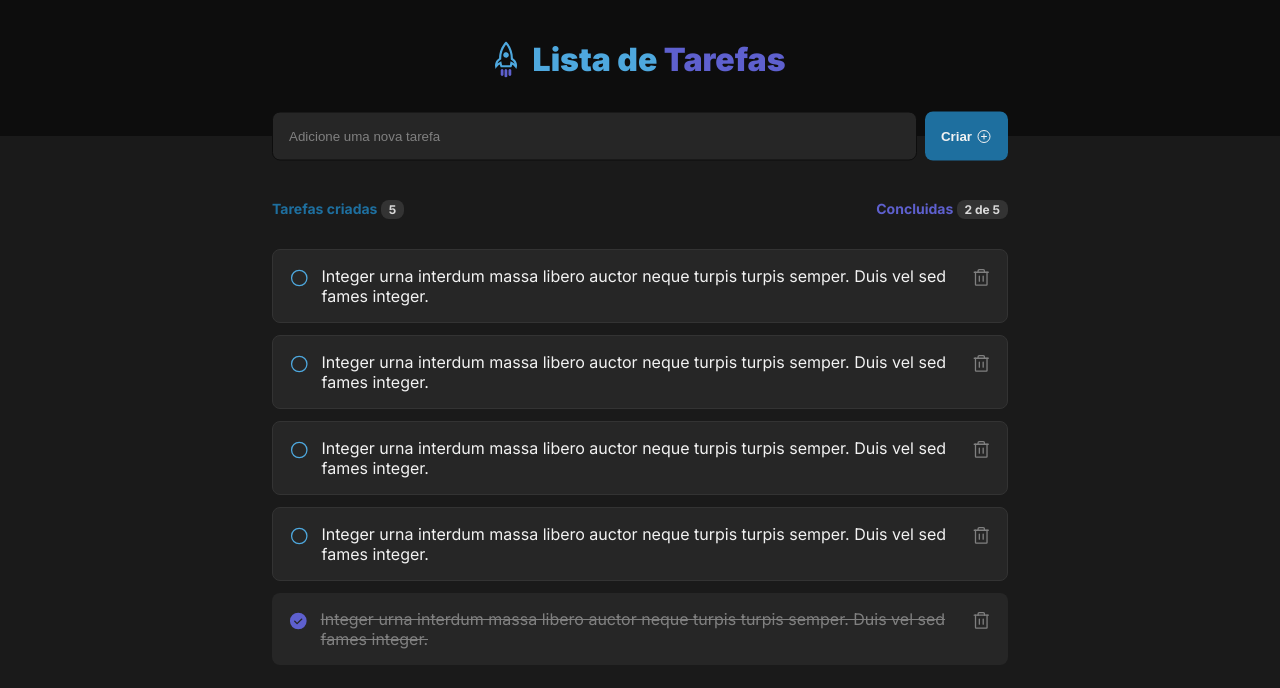
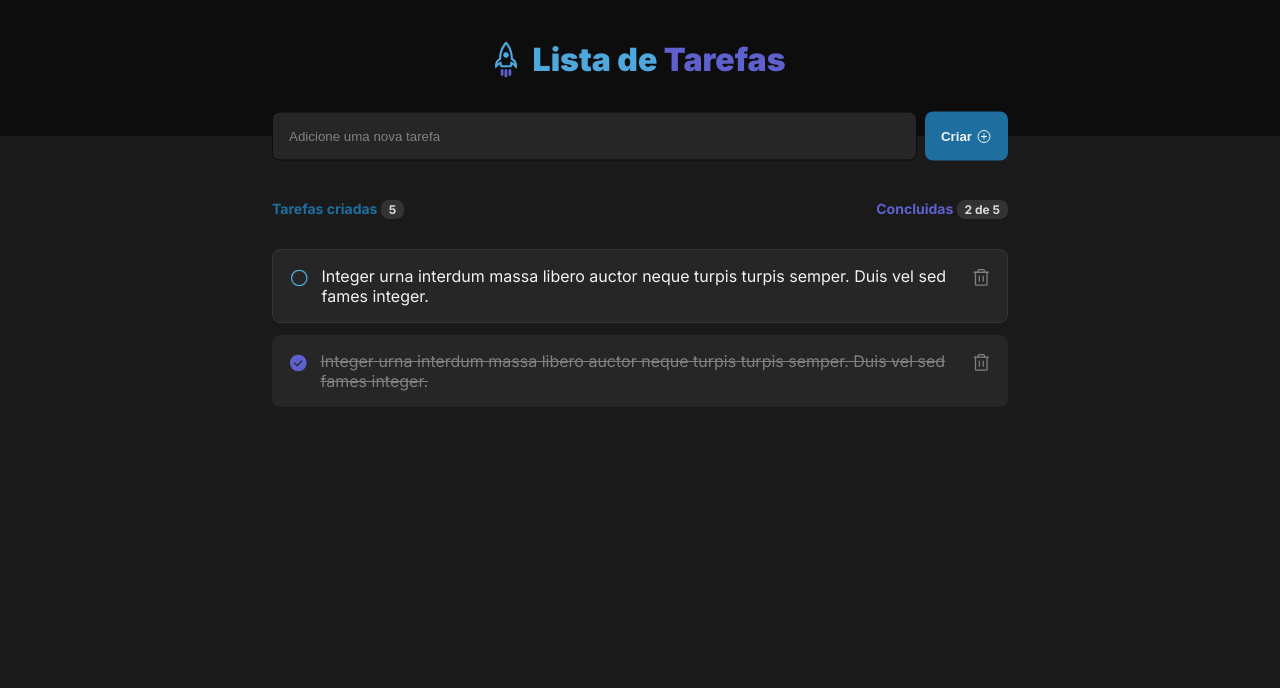
Before and after one commit to Emanuel-Boaventura/lista-de-tarefas, a React (Vite) app: page / in a window 1280 px wide. Shown: the top 688 px of the page. Built offline with nearby package versions, Linux system fonts and the light colour scheme.

Commit message:
refactor: create Tasks component

```diff
--- /dev/null
+++ b/src/components/Tasks.module.scss
@@ -0,0 +1,71 @@
+.task {
+  background-color: var(--gray500);
+  width: -webkit-fill-available;
+  border-radius: 8px;
+  border: 1px solid var(--gray400);
+  display: flex;
+  justify-content: space-between;
+  gap: 0.75rem;
+  padding: 1rem;
+  color: var(--gray100);
+
+  .checkIcon {
+    cursor: pointer;
+    color: var(--mainblue);
+    height: 24px;
+    transition: color 0.1s;
+
+    &:hover {
+      color: var(--mainbluedark);
+    }
+  }
+
+  .trashIcon {
+    cursor: pointer;
+    color: var(--gray300);
+    padding: 0.25rem;
+    border-radius: 8px;
+    transform: translate(0.25rem, -0.25rem);
+
+    &:hover {
+      background-color: var(--gray400);
+      color: var(--maindanger);
+    }
+  }
+}
+
+.taskCompleted {
+  background-color: var(--gray500);
+  width: -webkit-fill-available;
+  border-radius: 8px;
+  display: flex;
+  justify-content: space-between;
+  gap: 0.75rem;
+  padding: 1rem;
+  color: var(--gray300);
+  text-decoration: line-through;
+
+  .checkIcon {
+    cursor: pointer;
+    color: var(--mainpurpledark);
+    height: 24px;
+    transition: color 0.1s;
+
+    &:hover {
+      color: var(--mainpurple);
+    }
+  }
+
+  .trashIcon {
+    cursor: pointer;
+    color: var(--gray300);
+    padding: 0.25rem;
+    border-radius: 8px;
+    transform: translate(0.25rem, -0.25rem);
+
+    &:hover {
+      background-color: var(--gray400);
+      color: var(--maindanger);
+    }
+  }
+}
--- /dev/null
+++ b/src/components/Tasks.tsx
@@ -0,0 +1,30 @@
+import { Circle, Trash, CheckCircle } from 'phosphor-react';
+
+import styles from './Tasks.module.scss';
+
+interface TasksProps {
+  completed?: boolean;
+  content: string;
+}
+
+const Tasks = ({ completed, content }: TasksProps) => {
+  if (completed) {
+    return (
+      <div className={styles.taskCompleted}>
+        <CheckCircle weight='fill' className={styles.checkIcon} size={24} />
+        {content}
+        <Trash className={styles.trashIcon} size={24} />
+      </div>
+    );
+  } else {
+    return (
+      <div className={styles.task}>
+        <Circle className={styles.checkIcon} size={24} />
+        {content}
+        <Trash className={styles.trashIcon} size={24} />
+      </div>
+    );
+  }
+};
+
+export default Tasks;
--- a/src/components/TodoList.module.scss
+++ b/src/components/TodoList.module.scss
@@ -47,76 +47,6 @@
     flex-direction: column;
     gap: 0.75rem;
 
-    .task {
-      background-color: var(--gray500);
-      width: -webkit-fill-available;
-      border-radius: 8px;
-      border: 1px solid var(--gray400);
-      display: flex;
-      justify-content: space-between;
-      gap: 0.75rem;
-      padding: 1rem;
-      color: var(--gray100);
 
-      .checkIcon {
-        cursor: pointer;
-        color: var(--mainblue);
-        height: 24px;
-        transition: color 0.1s;
-
-        &:hover {
-          color: var(--mainbluedark);
-        }
-      }
-
-      .trashIcon {
-        cursor: pointer;
-        color: var(--gray300);
-        padding: 0.25rem;
-        border-radius: 8px;
-        transform: translate(0.25rem, -0.25rem);
-
-        &:hover {
-          background-color: var(--gray400);
-          color: var(--maindanger);
-        }
-      }
-    }
-
-    .taskCompleted {
-      background-color: var(--gray500);
-      width: -webkit-fill-available;
-      border-radius: 8px;
-      display: flex;
-      justify-content: space-between;
-      gap: 0.75rem;
-      padding: 1rem;
-      color: var(--gray300);
-      text-decoration: line-through;
-
-      .checkIcon {
-        cursor: pointer;
-        color: var(--mainpurpledark);
-        height: 24px;
-        transition: color 0.1s;
-
-        &:hover {
-          color: var(--mainpurple);
-        }
-      }
-
-      .trashIcon {
-        cursor: pointer;
-        color: var(--gray300);
-        padding: 0.25rem;
-        border-radius: 8px;
-        transform: translate(0.25rem, -0.25rem);
-
-        &:hover {
-          background-color: var(--gray400);
-          color: var(--maindanger);
-        }
-      }
-    }
   }
 }
--- a/src/components/TodoList.tsx
+++ b/src/components/TodoList.tsx
@@ -1,4 +1,4 @@
-import { Circle, Trash, CheckCircle } from 'phosphor-react';
+import Tasks from './Tasks';
 
 import styles from './TodoList.module.scss';
 
@@ -17,31 +17,8 @@ const TodoList = () => {
         </p>
       </header>
       <main className={styles.taskContainer}>
-        <div className={styles.task}>
-          <Circle className={styles.checkIcon} size={24} />
-          {content}
-          <Trash className={styles.trashIcon} size={24} />
-        </div>
-        <div className={styles.task}>
-          <Circle className={styles.checkIcon} size={24} />
-          {content}
-          <Trash className={styles.trashIcon} size={24} />
-        </div>
-        <div className={styles.task}>
-          <Circle className={styles.checkIcon} size={24} />
-          {content}
-          <Trash className={styles.trashIcon} size={24} />
-        </div>
-        <div className={styles.task}>
-          <Circle className={styles.checkIcon} size={24} />
-          {content}
-          <Trash className={styles.trashIcon} size={24} />
-        </div>
-        <div className={styles.taskCompleted}>
-          <CheckCircle weight='fill' className={styles.checkIcon} size={24} />
-          {content}
-          <Trash className={styles.trashIcon} size={24} />
-        </div>
+        <Tasks content={content} />
+        <Tasks content={content} completed={true} />
       </main>
     </div>
   );
```
